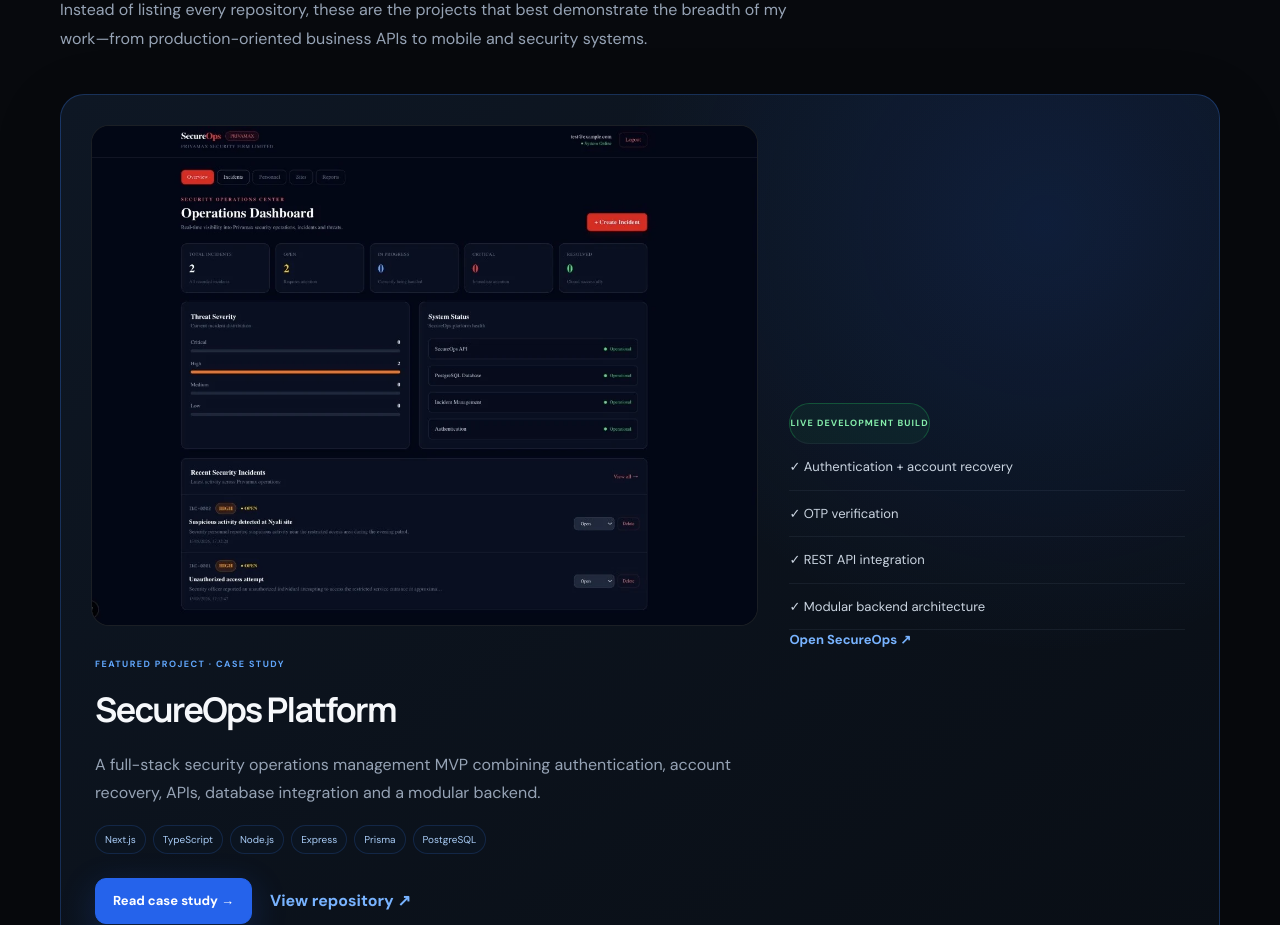
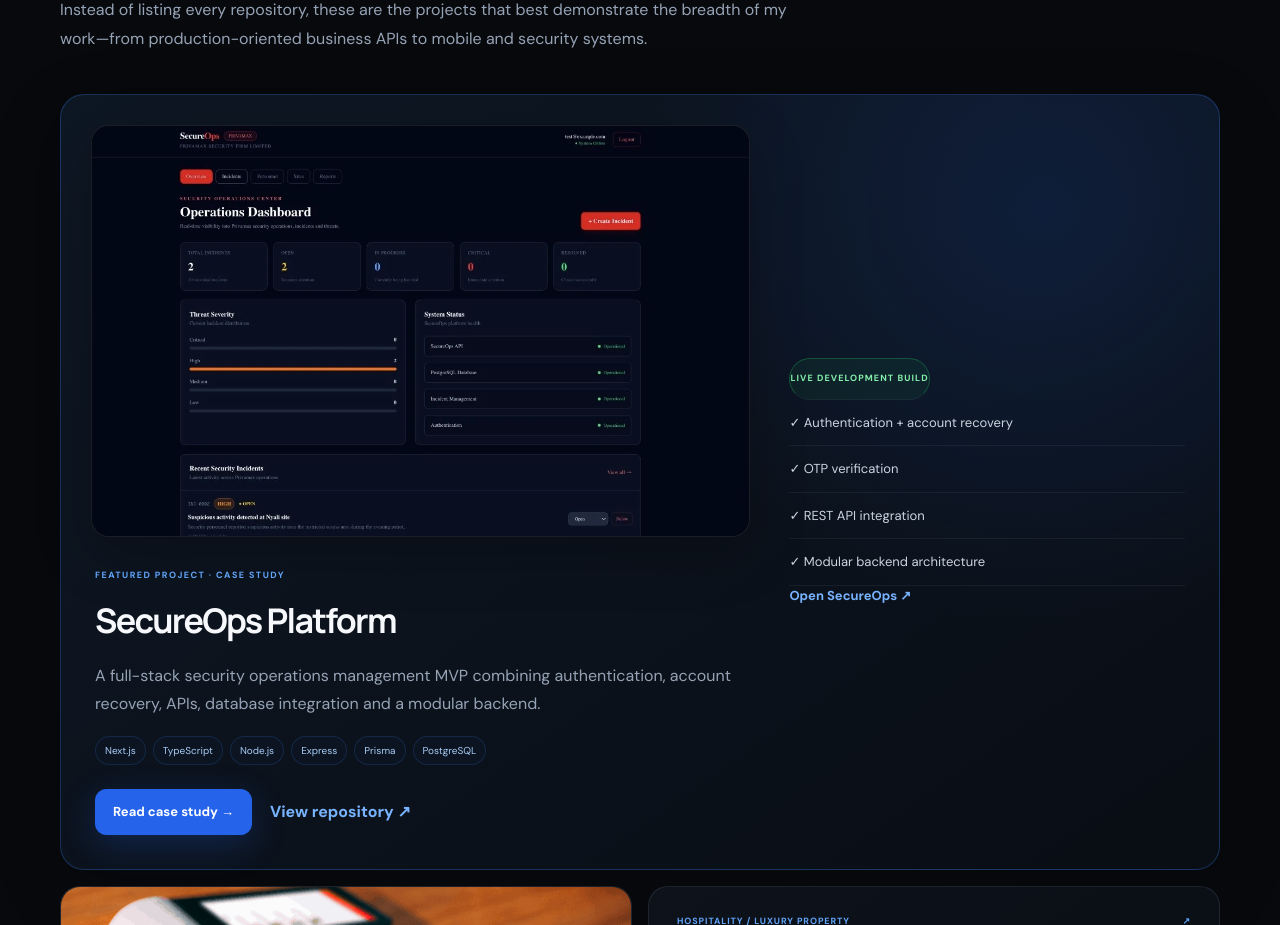
Before and after one commit to EugeneCodes254/eugene-portfolio, a Next.js app: page / in a window 1280 px wide. Shown: the part 2240-3165 px from the top of the page. Built offline with nearby package versions, Linux system fonts and the light colour scheme.

Commit message:
Fix SecureOps screenshot presentation dimensions

```diff
--- a/app/globals.css
+++ b/app/globals.css
@@ -88,16 +88,21 @@ footer{border-top:1px solid var(--line);padding:30px 0;color:var(--muted);font-s
   border: 1px solid var(--line, rgba(255,255,255,.08));
   border-radius: 18px;
   background: #07090d;
+  aspect-ratio: 16 / 10;
 }
 .project-screenshot img,
 .case-real-screens img {
   display: block;
   width: 100%;
-  height: auto;
+  height: 100%;
+  object-fit: cover;
+  object-position: top center;
 }
 .featured-screenshot {
+  width: 100%;
   max-width: 760px;
   margin-bottom: 1.5rem;
+  box-shadow: 0 18px 55px rgba(0,0,0,.22);
 }
 .case-real-screens {
   display: grid;
@@ -111,6 +116,9 @@ footer{border-top:1px solid var(--line);padding:30px 0;color:var(--muted);font-s
   background: #07090d;
   box-shadow: 0 18px 60px rgba(0,0,0,.28);
 }
+.case-real-screens figure img {
+  aspect-ratio: 16 / 10;
+}
 .case-real-screens figcaption {
   padding: .75rem 1rem;
   color: var(--muted, #94a3b8);
```
